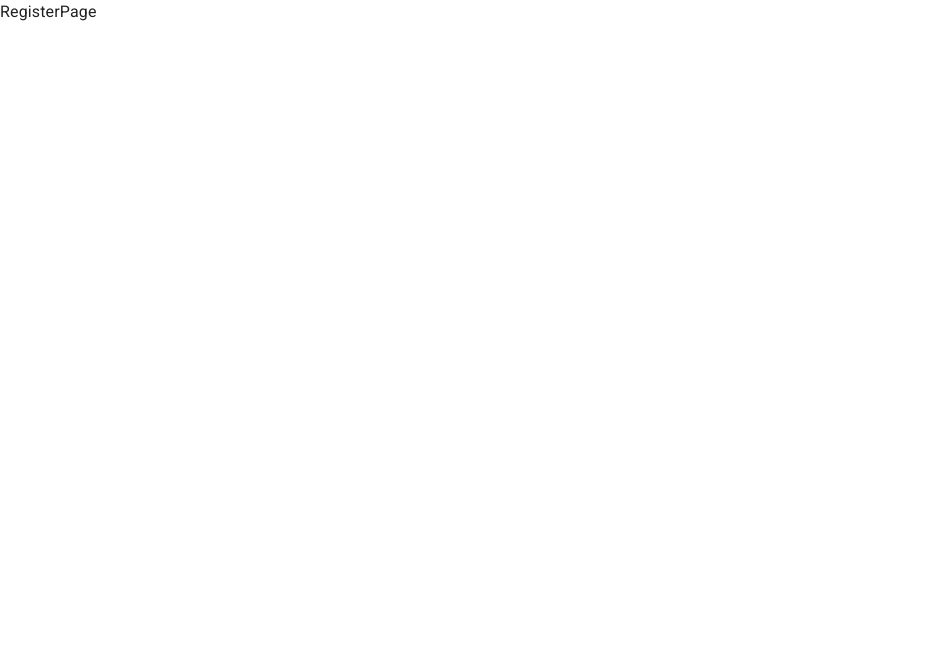
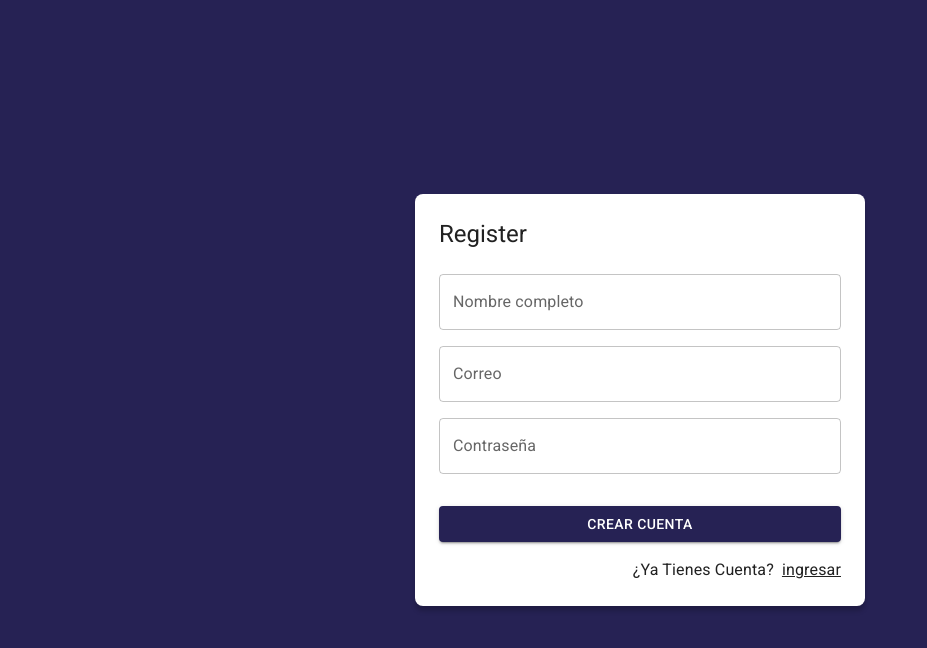
Before and after one commit to alejocoder/journalApp, a React (Create React App) app: page /auth/register in a window 1280 px wide. Shown: the top 648 px of the page, without its empty margins (0-927 px from the left). Built offline with nearby package versions, Linux system fonts and the light colour scheme.

Commit message:
auth layout done

```diff
--- /dev/null
+++ b/src/auth/layout/AuthLayout.js
@@ -0,0 +1,26 @@
+import { Grid, Typography } from "@mui/material"
+
+export const AuthLayout = ({children, title=''}) => {
+  return (
+    <Grid
+    container
+    spacing={0}
+    direction='column'
+    alignItems='center'
+    justifyContent='center'
+    sx={{minHeight: '100vh', padding: 4, backgroundColor: 'primary.main'}}
+    >
+        <Grid item
+        className='box-shadow'
+        xs= { 3}
+        sx= {{backgroundColor: 'white', padding: 3, borderRadius: 2, width: {sm:450}}}
+        >
+
+        <Typography variant='h5' sx={{mb:1}}>{title}</Typography>
+
+        {children}
+
+        </Grid>
+    </Grid>
+  )
+}
--- a/src/auth/pages/LoginPage.js
+++ b/src/auth/pages/LoginPage.js
@@ -1,25 +1,14 @@
-import { Grid, TextField, Typography } from '@mui/material'
+import { Google } from '@mui/icons-material'
+import { Button, Grid, Link, TextField, Typography } from '@mui/material'
 import React from 'react'
+import { Link as RouterLink} from 'react-router-dom'
+import { AuthLayout } from '../layout/AuthLayout'
 
 export const LoginPage = () => {
   return (
-    <Grid
-        container
-        spacing={0}
-        direction='column'
-        alignItems='center'
-        justifyContent='center'
-        sx={{minHeight: '100vh', padding: 4, backgroundColor: 'primary.main'}}
-        >
-        <Grid item
-            className='box-shadow'
-            xs= { 3}
-            sx= {{backgroundColor: 'white', padding: 3, borderRadius: 2}}
-        >
+    <AuthLayout title='login'>
 
-        <Typography variant='h5' sx={{mb:1}}>Login</Typography>
-
-        <form>
+    <form>
             <Grid container>
                 <Grid item xs ={12} sx={{mt: 2}}>
                     <TextField label='Correo' type='email' placeholder='correo@google.com' fullWidth></TextField>
@@ -28,11 +17,31 @@
                 <Grid item xs ={12} sx={{mt: 2}}>
                     <TextField label='Contraseña' type='password' placeholder='Contraseña' fullWidth></TextField>
                 </Grid>
+
+                <Grid container spacing={2} sx={{mt:2, mb:2}}>
+                    <Grid item xs={12} sm={6}>
+                        <Button variant='contained' fullWidth>
+                            login
+                        </Button>
+                    </Grid>
+                    <Grid item xs={12} sm={6}>
+                        <Button variant='contained' fullWidth>
+                            <Google></Google>
+                            <Typography sx={{ml:1}}>Google</Typography>
+                        </Button>
+                    </Grid>
+                </Grid>
+
+                <Grid container direction='row' justifyContent='end'>
+                    <Link component={RouterLink} color='inherit' to='/auth/register'>
+                    Crear una cuenta
+                    </Link>
+                </Grid>
             </Grid>
 
         </form>
 
-        </Grid>
-    </Grid>
+    </AuthLayout>
+
   )
 }
--- a/src/auth/pages/RegisterPage.js
+++ b/src/auth/pages/RegisterPage.js
@@ -1,7 +1,50 @@
+import { Google } from '@mui/icons-material'
+import { Button, Grid, Link, TextField, Typography } from '@mui/material'
 import React from 'react'
+import { Link as RouterLink} from 'react-router-dom'
+import { AuthLayout } from '../layout/AuthLayout'
 
 export const RegisterPage = () => {
   return (
-    <div>RegisterPage</div>
+    <AuthLayout title='Register'>
+
+    <form>
+            <Grid container>
+                <Grid item xs ={12} sx={{mt: 2}}>
+                    <TextField
+                    label='Nombre completo'
+                    type='text'
+                    placeholder='Tu Nombre Completo'
+                    fullWidth></TextField>
+                </Grid>
+
+                <Grid item xs ={12} sx={{mt: 2}}>
+                    <TextField label='Correo' type='email' placeholder='correo@google.com' fullWidth></TextField>
+                </Grid>
+
+                <Grid item xs ={12} sx={{mt: 2}}>
+                    <TextField label='Contraseña' type='password' placeholder='Contraseña' fullWidth></TextField>
+                </Grid>
+
+                <Grid container spacing={2} sx={{mt:2, mb:2}}>
+                    <Grid item xs={12}>
+                        <Button variant='contained' fullWidth>
+                            Crear cuenta
+                        </Button>
+                    </Grid>
+                </Grid>
+
+                <Grid container direction='row' justifyContent='end'>
+                <Typography sx={{mr:1}}>¿Ya Tienes Cuenta?</Typography>
+                    <Link component={RouterLink} color='inherit' to='/auth/login'>
+                        ingresar
+                    </Link>
+                </Grid>
+            </Grid>
+
+        </form>
+
+    </AuthLayout>
+
   )
 }
```
